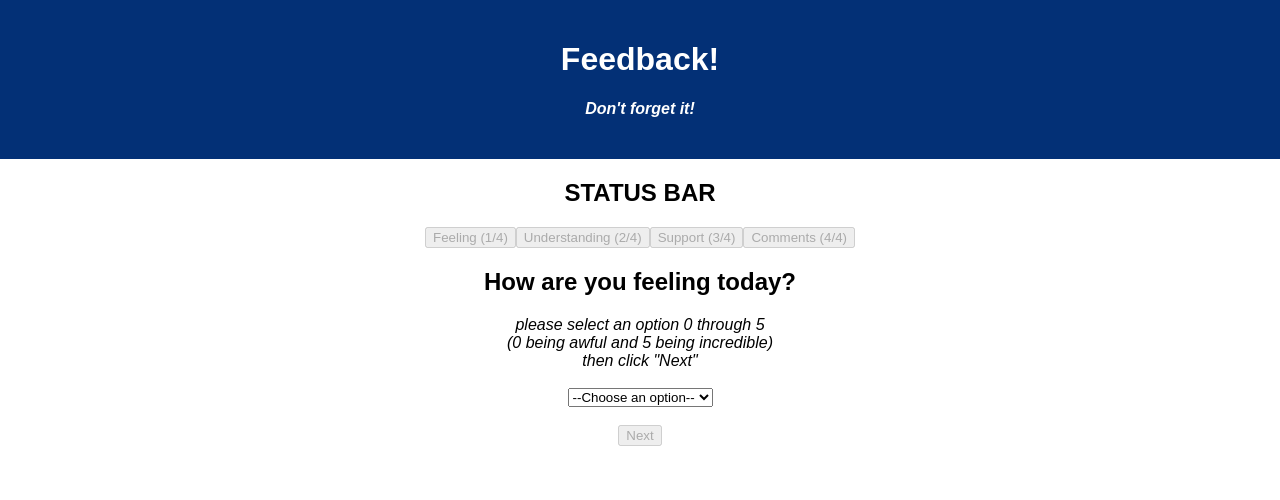
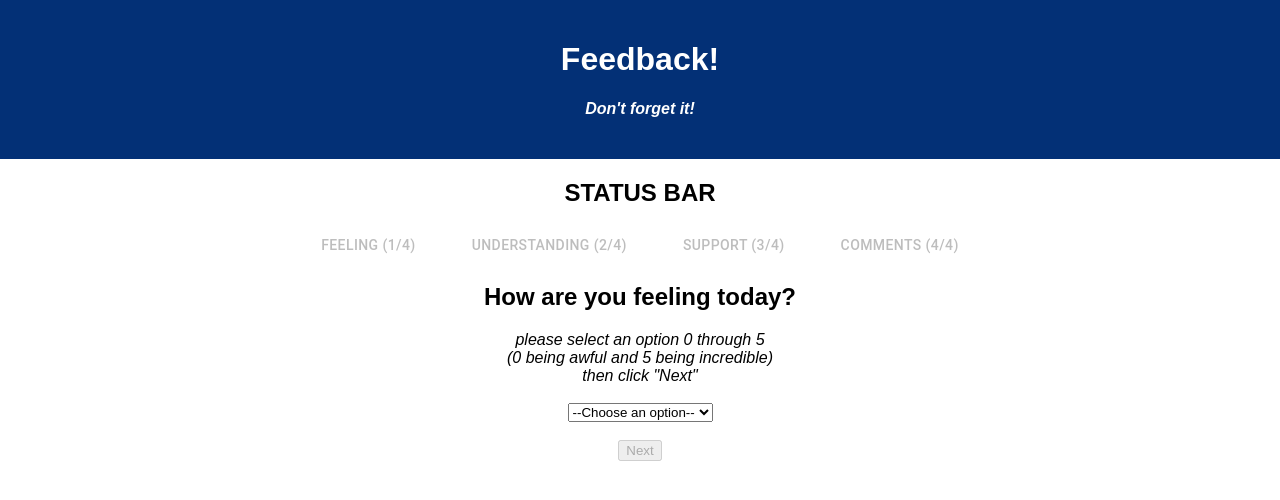
Before and after one commit to bryanhighhill/weekend-redux-feedback-loop, a React (Create React App) app: page /#/ in a window 1280 px wide. Shown: the top 500 px of the page. Built offline with nearby package versions, Linux system fonts and the light colour scheme.

Commit message:
added material UI to the project. created material ui buttons in the navBar

```diff
--- a/package.json
+++ b/package.json
@@ -4,6 +4,9 @@
   "private": true,
   "proxy": "http://localhost:5001",
   "dependencies": {
+    "@emotion/react": "^11.10.5",
+    "@emotion/styled": "^11.10.5",
+    "@mui/material": "^5.11.7",
     "axios": "^0.21.1",
     "express": "^4.17.1",
     "pg": "^8.2.1",
--- /dev/null
+++ b/src/components/NavBar/NavBar.css
@@ -0,0 +1,12 @@
+.status-bar {
+    display: flex;
+    justify-content: center;
+}
+
+.feeling-nav {
+    color: red
+}
+
+.feeling-nav-complete {
+    color: green;
+}
--- a/src/components/NavBar/NavBar.jsx
+++ b/src/components/NavBar/NavBar.jsx
@@ -1,6 +1,9 @@
 import { useHistory } from 'react-router-dom';
 import { useState, useEffect } from 'react';
 import { useSelector } from 'react-redux';
+import Button from '@mui/material/Button';
+import Stack from '@mui/material/Stack';
+import './NavBar.css';
 
 const NavBar = () => {
     const history = useHistory();
@@ -23,10 +26,12 @@ const NavBar = () => {
         <>
             <h2>STATUS BAR</h2>
             <div className="status-bar">
-                <button disabled={navDisabled} className="feeling-button" onClick={() => history.push('/')}>Feeling (1/4)</button>
-                <button disabled={navDisabled} className="understanding-button" onClick={() => history.push('/understanding')}>Understanding (2/4)</button>
-                <button disabled={navDisabled} className="support-button" onClick={() => history.push('/support')}>Support (3/4)</button>
-                <button disabled={navDisabled} className="comments-button" onClick={() => history.push('/comments')}>Comments (4/4)</button>
+                <Stack className="material-ui-buttons" direction="row" spacing={5}>
+                    <Button disabled={navDisabled} className={navDisabled ? "feeling-nav" : "feeling-nav-complete"} onClick={() => history.push('/')}>Feeling (1/4)</Button>
+                    <Button disabled={navDisabled} className="understanding-button" onClick={() => history.push('/understanding')}>Understanding (2/4)</Button>
+                    <Button disabled={navDisabled} className="support-button" onClick={() => history.push('/support')}>Support (3/4)</Button>
+                    <Button disabled={navDisabled} className="comments-button" onClick={() => history.push('/comments')}>Comments (4/4)</Button>
+                </Stack>
             </div>
         </>
     )
```
Also changed, not shown: 1 other file (tests, documents, lock files or other folders).
